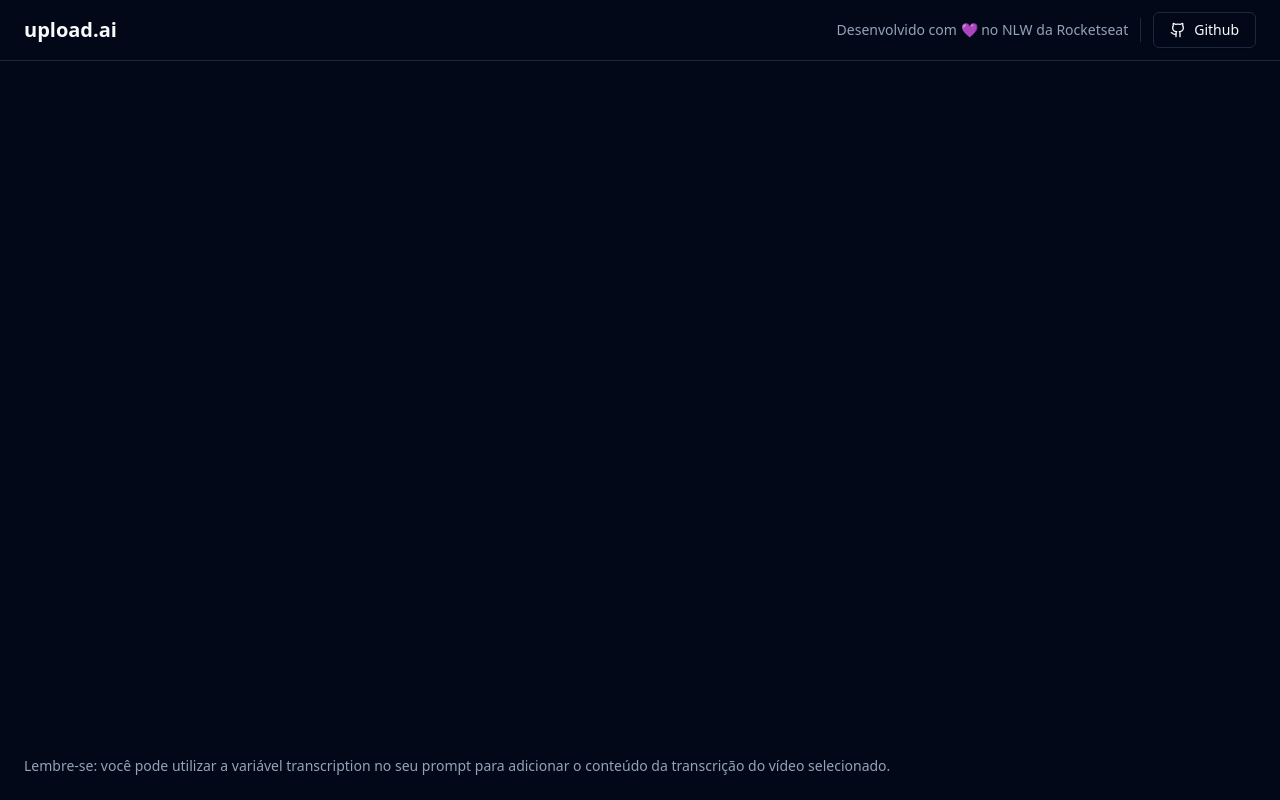
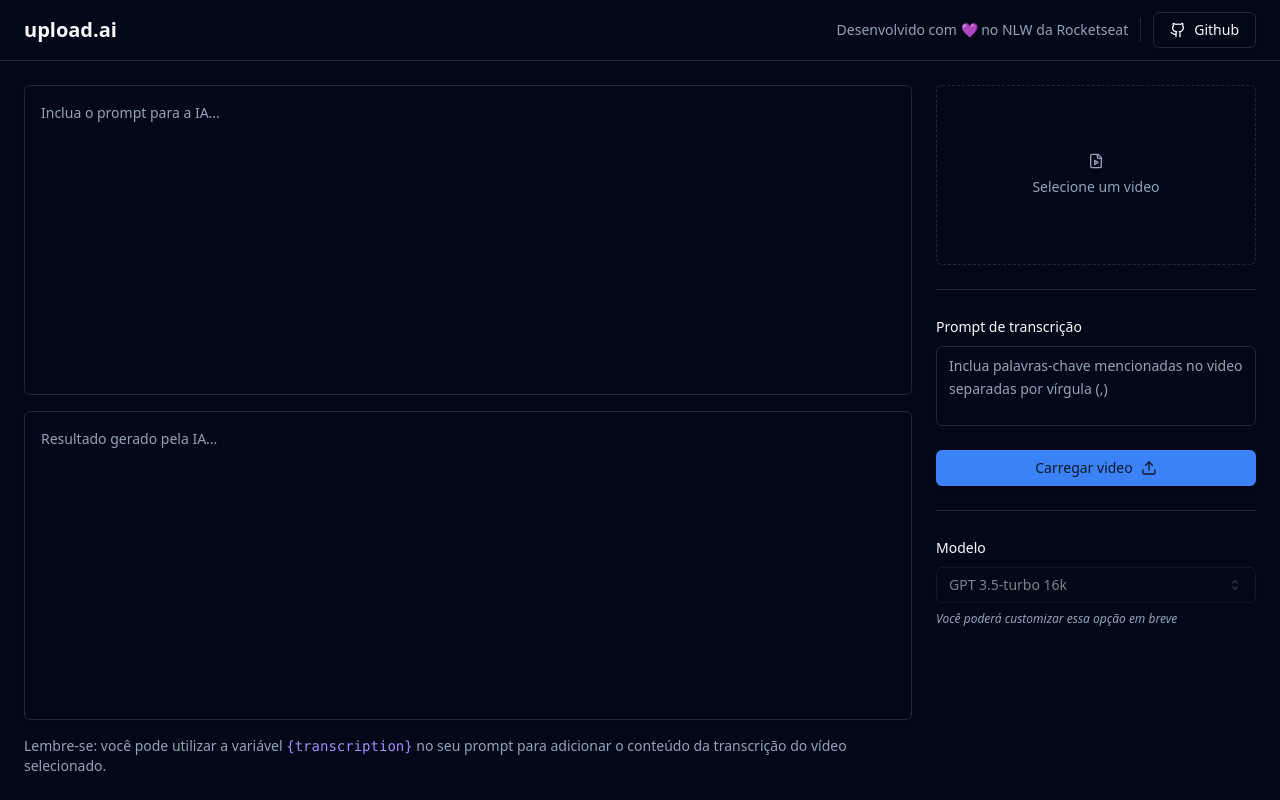
Before and after one commit to AloisioFernandes/upload-ai, a React (Vite) app in the folder upload-ai-web/: page / in a window 1280 px wide. Built offline with nearby package versions, Linux system fonts and the light colour scheme.

Commit message:
Textareas e aside.

```diff
--- a/upload-ai-web/package.json
+++ b/upload-ai-web/package.json
@@ -11,6 +11,8 @@
   },
   "dependencies": {
     "@radix-ui/react-icons": "^1.3.0",
+    "@radix-ui/react-label": "^2.1.0",
+    "@radix-ui/react-select": "^2.1.2",
     "@radix-ui/react-separator": "^1.1.0",
     "@radix-ui/react-slot": "^1.1.0",
     "class-variance-authority": "^0.7.0",
--- a/upload-ai-web/src/App.tsx
+++ b/upload-ai-web/src/App.tsx
@@ -1,6 +1,15 @@
-import { Github } from "lucide-react"
+import { FileVideo, Github, Upload } from "lucide-react";
 import { Button } from "./components/ui/button";
 import { Separator } from "./components/ui/separator";
+import { Textarea } from "./components/ui/textarea";
+import { Label } from "./components/ui/label";
+import {
+  Select,
+  SelectContent,
+  SelectItem,
+  SelectTrigger,
+  SelectValue,
+} from "./components/ui/select";
 
 export function App() {
   return (
@@ -9,7 +18,9 @@
         <h1 className="text-xl font-bold">upload.ai</h1>
 
         <div className="flex items-center gap-3">
-          <span className="text-sm text-muted-foreground">Desenvolvido com 💜 no NLW da Rocketseat</span>
+          <span className="text-sm text-muted-foreground">
+            Desenvolvido com 💜 no NLW da Rocketseat
+          </span>
 
           <Separator orientation="vertical" className="h-6" />
 
@@ -23,13 +34,81 @@
       <main className="flex-1 p-6 flex gap-6">
         <div className="flex flex-col flex-1 gap-4">
           <div className="grid grid-rows-2 gap-4 flex-1">
-
+            <Textarea
+              placeholder="Inclua o prompt para a IA..."
+              className="resize-none p-4 leading-relaxed"
+            />
+            <Textarea
+              placeholder="Resultado gerado pela IA..."
+              readOnly
+              className="resize-none p-4 leading-relaxed"
+            />
           </div>
 
-          <p className="text-sm text-muted-foreground">Lembre-se: você pode utilizar a variável transcription no seu prompt para adicionar o conteúdo da transcrição do vídeo selecionado.</p>
+          <p className="text-sm text-muted-foreground">
+            Lembre-se: você pode utilizar a variável{" "}
+            <code className="text-violet-400">{"{transcription}"}</code> no seu
+            prompt para adicionar o conteúdo da transcrição do vídeo
+            selecionado.
+          </p>
         </div>
-        <aside className="w-80"></aside>
+
+        <aside className="w-80 space-y-6">
+          <form className="space-y-6">
+            <label
+              htmlFor="video"
+              className="border flex rounded-md aspect-video cursor-pointer border-dashed text-sm flex-col gap-2 items-center justify-center text-muted-foreground hover:bg-primary/5"
+            >
+              <FileVideo className="w-4 h-4" />
+              Selecione um video
+            </label>
+
+            <input
+              type="file"
+              id="video"
+              accept="video/mp4"
+              className="sr-only"
+            />
+
+            <Separator />
+
+            <div className="space-y-2">
+              <Label htmlFor="transcription_prompt">
+                Prompt de transcrição
+              </Label>
+              <Textarea
+                id="transcription_prompt"
+                className="h-20 leading-relaxed resize-none"
+                placeholder="Inclua palavras-chave mencionadas no video separadas por vírgula (,)"
+              />
+            </div>
+
+            <Button type="submit" className="w-full">
+              Carregar video
+              <Upload className="w-4 h-4 ml-2" />
+            </Button>
+          </form>
+
+          <Separator />
+
+          <form className="space-y-6">
+            <div className="space-y-2">
+              <Label>Modelo</Label>
+              <Select disabled defaultValue="gpt3.5">
+                <SelectTrigger>
+                  <SelectValue />
+                </SelectTrigger>
+                <SelectContent>
+                  <SelectItem value="gpt3.5">GPT 3.5-turbo 16k</SelectItem>
+                </SelectContent>
+              </Select>
+              <span className="block text-xs text-muted-foreground italic">
+                Você poderá customizar essa opção em breve
+              </span>
+            </div>
+          </form>
+        </aside>
       </main>
     </div>
-  )
+  );
 }
--- /dev/null
+++ b/upload-ai-web/src/components/ui/label.tsx
@@ -0,0 +1,24 @@
+import * as React from "react"
+import * as LabelPrimitive from "@radix-ui/react-label"
+import { cva, type VariantProps } from "class-variance-authority"
+
+import { cn } from "@/lib/utils"
+
+const labelVariants = cva(
+  "text-sm font-medium leading-none peer-disabled:cursor-not-allowed peer-disabled:opacity-70"
+)
+
+const Label = React.forwardRef<
+  React.ElementRef<typeof LabelPrimitive.Root>,
+  React.ComponentPropsWithoutRef<typeof LabelPrimitive.Root> &
+    VariantProps<typeof labelVariants>
+>(({ className, ...props }, ref) => (
+  <LabelPrimitive.Root
+    ref={ref}
+    className={cn(labelVariants(), className)}
+    {...props}
+  />
+))
+Label.displayName = LabelPrimitive.Root.displayName
+
+export { Label }
--- /dev/null
+++ b/upload-ai-web/src/components/ui/select.tsx
@@ -0,0 +1,162 @@
+import * as React from "react"
+import {
+  CaretSortIcon,
+  CheckIcon,
+  ChevronDownIcon,
+  ChevronUpIcon,
+} from "@radix-ui/react-icons"
+import * as SelectPrimitive from "@radix-ui/react-select"
+
+import { cn } from "@/lib/utils"
+
+const Select = SelectPrimitive.Root
+
+const SelectGroup = SelectPrimitive.Group
+
+const SelectValue = SelectPrimitive.Value
+
+const SelectTrigger = React.forwardRef<
+  React.ElementRef<typeof SelectPrimitive.Trigger>,
+  React.ComponentPropsWithoutRef<typeof SelectPrimitive.Trigger>
+>(({ className, children, ...props }, ref) => (
+  <SelectPrimitive.Trigger
+    ref={ref}
+    className={cn(
+      "flex h-9 w-full items-center justify-between whitespace-nowrap rounded-md border border-input bg-transparent px-3 py-2 text-sm shadow-sm ring-offset-background placeholder:text-muted-foreground focus:outline-none focus:ring-1 focus:ring-ring disabled:cursor-not-allowed disabled:opacity-50 [&>span]:line-clamp-1",
+      className
+    )}
+    {...props}
+  >
+    {children}
+    <SelectPrimitive.Icon asChild>
+      <CaretSortIcon className="h-4 w-4 opacity-50" />
+    </SelectPrimitive.Icon>
+  </SelectPrimitive.Trigger>
+))
+SelectTrigger.displayName = SelectPrimitive.Trigger.displayName
+
+const SelectScrollUpButton = React.forwardRef<
+  React.ElementRef<typeof SelectPrimitive.ScrollUpButton>,
+  React.ComponentPropsWithoutRef<typeof SelectPrimitive.ScrollUpButton>
+>(({ className, ...props }, ref) => (
+  <SelectPrimitive.ScrollUpButton
+    ref={ref}
+    className={cn(
+      "flex cursor-default items-center justify-center py-1",
+      className
+    )}
+    {...props}
+  >
+    <ChevronUpIcon />
+  </SelectPrimitive.ScrollUpButton>
+))
+SelectScrollUpButton.displayName = SelectPrimitive.ScrollUpButton.displayName
+
+const SelectScrollDownButton = React.forwardRef<
+  React.ElementRef<typeof SelectPrimitive.ScrollDownButton>,
+  React.ComponentPropsWithoutRef<typeof SelectPrimitive.ScrollDownButton>
+>(({ className, ...props }, ref) => (
+  <SelectPrimitive.ScrollDownButton
+    ref={ref}
+    className={cn(
+      "flex cursor-default items-center justify-center py-1",
+      className
+    )}
+    {...props}
+  >
+    <ChevronDownIcon />
+  </SelectPrimitive.ScrollDownButton>
+))
+SelectScrollDownButton.displayName =
+  SelectPrimitive.ScrollDownButton.displayName
+
+const SelectContent = React.forwardRef<
+  React.ElementRef<typeof SelectPrimitive.Content>,
+  React.ComponentPropsWithoutRef<typeof SelectPrimitive.Content>
+>(({ className, children, position = "popper", ...props }, ref) => (
+  <SelectPrimitive.Portal>
+    <SelectPrimitive.Content
+      ref={ref}
+      className={cn(
+        "relative z-50 max-h-96 min-w-[8rem] overflow-hidden rounded-md border bg-popover text-popover-foreground shadow-md data-[state=open]:animate-in data-[state=closed]:animate-out data-[state=closed]:fade-out-0 data-[state=open]:fade-in-0 data-[state=closed]:zoom-out-95 data-[state=open]:zoom-in-95 data-[side=bottom]:slide-in-from-top-2 data-[side=left]:slide-in-from-right-2 data-[side=right]:slide-in-from-left-2 data-[side=top]:slide-in-from-bottom-2",
+        position === "popper" &&
+          "data-[side=bottom]:translate-y-1 data-[side=left]:-translate-x-1 data-[side=right]:translate-x-1 data-[side=top]:-translate-y-1",
+        className
+      )}
+      position={position}
+      {...props}
+    >
+      <SelectScrollUpButton />
+      <SelectPrimitive.Viewport
+        className={cn(
+          "p-1",
+          position === "popper" &&
+            "h-[var(--radix-select-trigger-height)] w-full min-w-[var(--radix-select-trigger-width)]"
+        )}
+      >
+        {children}
+      </SelectPrimitive.Viewport>
+      <SelectScrollDownButton />
+    </SelectPrimitive.Content>
+  </SelectPrimitive.Portal>
+))
+SelectContent.displayName = SelectPrimitive.Content.displayName
+
+const SelectLabel = React.forwardRef<
+  React.ElementRef<typeof SelectPrimitive.Label>,
+  React.ComponentPropsWithoutRef<typeof SelectPrimitive.Label>
+>(({ className, ...props }, ref) => (
+  <SelectPrimitive.Label
+    ref={ref}
+    className={cn("px-2 py-1.5 text-sm font-semibold", className)}
+    {...props}
+  />
+))
+SelectLabel.displayName = SelectPrimitive.Label.displayName
+
+const SelectItem = React.forwardRef<
+  React.ElementRef<typeof SelectPrimitive.Item>,
+  React.ComponentPropsWithoutRef<typeof SelectPrimitive.Item>
+>(({ className, children, ...props }, ref) => (
+  <SelectPrimitive.Item
+    ref={ref}
+    className={cn(
+      "relative flex w-full cursor-default select-none items-center rounded-sm py-1.5 pl-2 pr-8 text-sm outline-none focus:bg-accent focus:text-accent-foreground data-[disabled]:pointer-events-none data-[disabled]:opacity-50",
+      className
+    )}
+    {...props}
+  >
+    <span className="absolute right-2 flex h-3.5 w-3.5 items-center justify-center">
+      <SelectPrimitive.ItemIndicator>
+        <CheckIcon className="h-4 w-4" />
+      </SelectPrimitive.ItemIndicator>
+    </span>
+    <SelectPrimitive.ItemText>{children}</SelectPrimitive.ItemText>
+  </SelectPrimitive.Item>
+))
+SelectItem.displayName = SelectPrimitive.Item.displayName
+
+const SelectSeparator = React.forwardRef<
+  React.ElementRef<typeof SelectPrimitive.Separator>,
+  React.ComponentPropsWithoutRef<typeof SelectPrimitive.Separator>
+>(({ className, ...props }, ref) => (
+  <SelectPrimitive.Separator
+    ref={ref}
+    className={cn("-mx-1 my-1 h-px bg-muted", className)}
+    {...props}
+  />
+))
+SelectSeparator.displayName = SelectPrimitive.Separator.displayName
+
+export {
+  Select,
+  SelectGroup,
+  SelectValue,
+  SelectTrigger,
+  SelectContent,
+  SelectLabel,
+  SelectItem,
+  SelectSeparator,
+  SelectScrollUpButton,
+  SelectScrollDownButton,
+}
--- /dev/null
+++ b/upload-ai-web/src/components/ui/textarea.tsx
@@ -0,0 +1,24 @@
+import * as React from "react"
+
+import { cn } from "@/lib/utils"
+
+export interface TextareaProps
+  extends React.TextareaHTMLAttributes<HTMLTextAreaElement> {}
+
+const Textarea = React.forwardRef<HTMLTextAreaElement, TextareaProps>(
+  ({ className, ...props }, ref) => {
+    return (
+      <textarea
+        className={cn(
+          "flex min-h-[60px] w-full rounded-md border border-input bg-transparent px-3 py-2 text-sm shadow-sm placeholder:text-muted-foreground focus-visible:outline-none focus-visible:ring-1 focus-visible:ring-ring disabled:cursor-not-allowed disabled:opacity-50",
+          className
+        )}
+        ref={ref}
+        {...props}
+      />
+    )
+  }
+)
+Textarea.displayName = "Textarea"
+
+export { Textarea }
```
Also changed, not shown: 1 other file (tests, documents, lock files or other folders).
